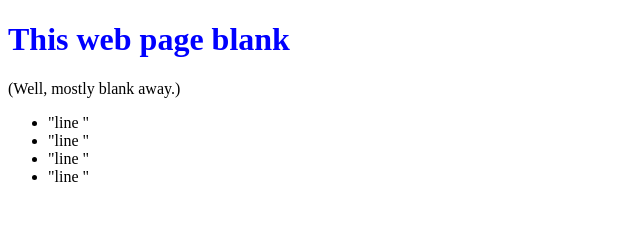
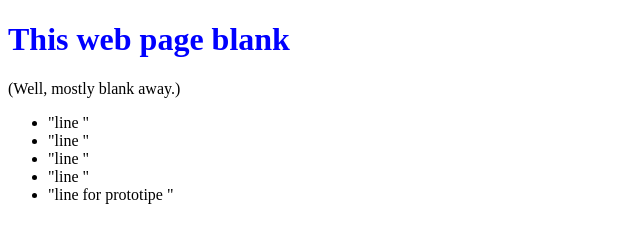
Before and after one commit to Ivshar/omain_ooenSap_repo, a plain HTML site: page index.html in a window 1280 px wide. Shown: the whole page, without its empty margins (0-640 px from the left). Drawn offline with Linux system fonts and the light colour scheme.

Commit message:
added line

```diff
--- a/index.html
+++ b/index.html
@@ -17,6 +17,8 @@
 			<li>"line "</li>
 			<li>"line "</li>
 			<li>"line "</li>
+			<li>"line for prototipe "</li>
+
 
 		</ul>
 	</body>
```
